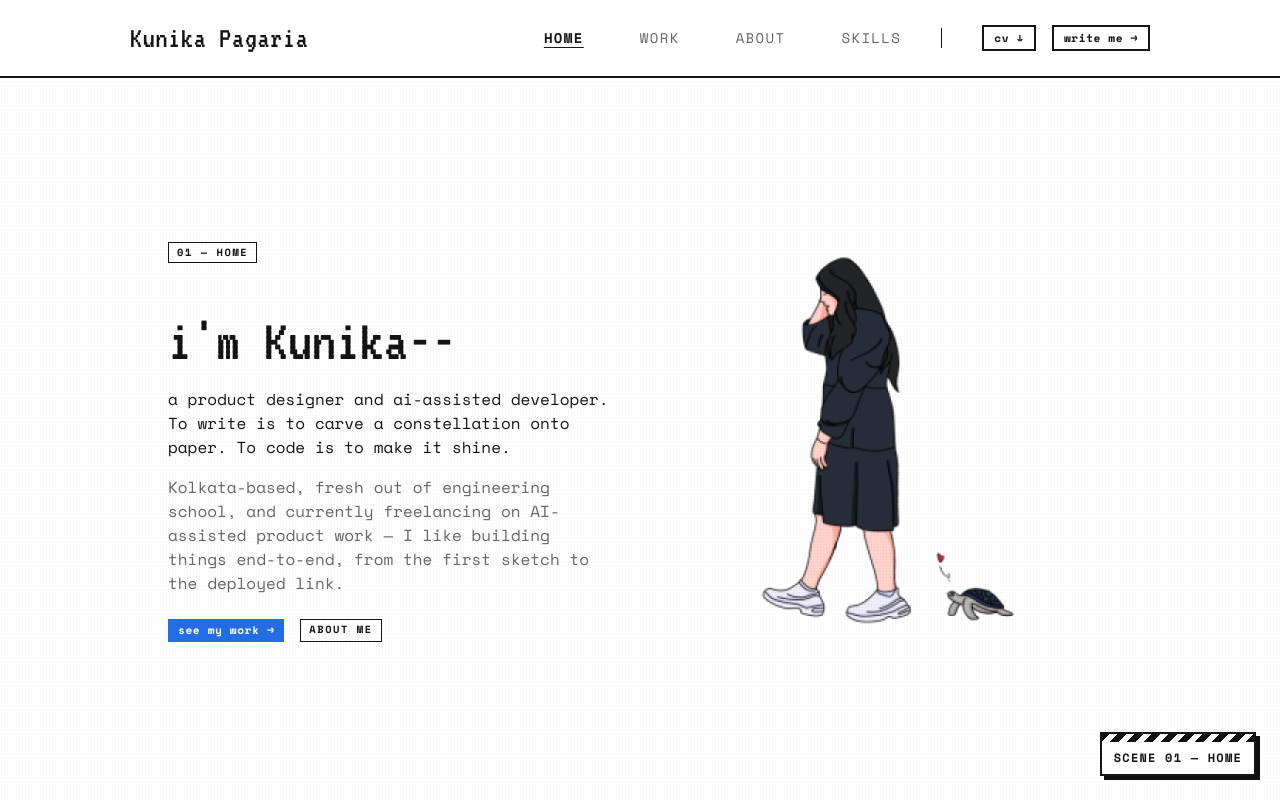
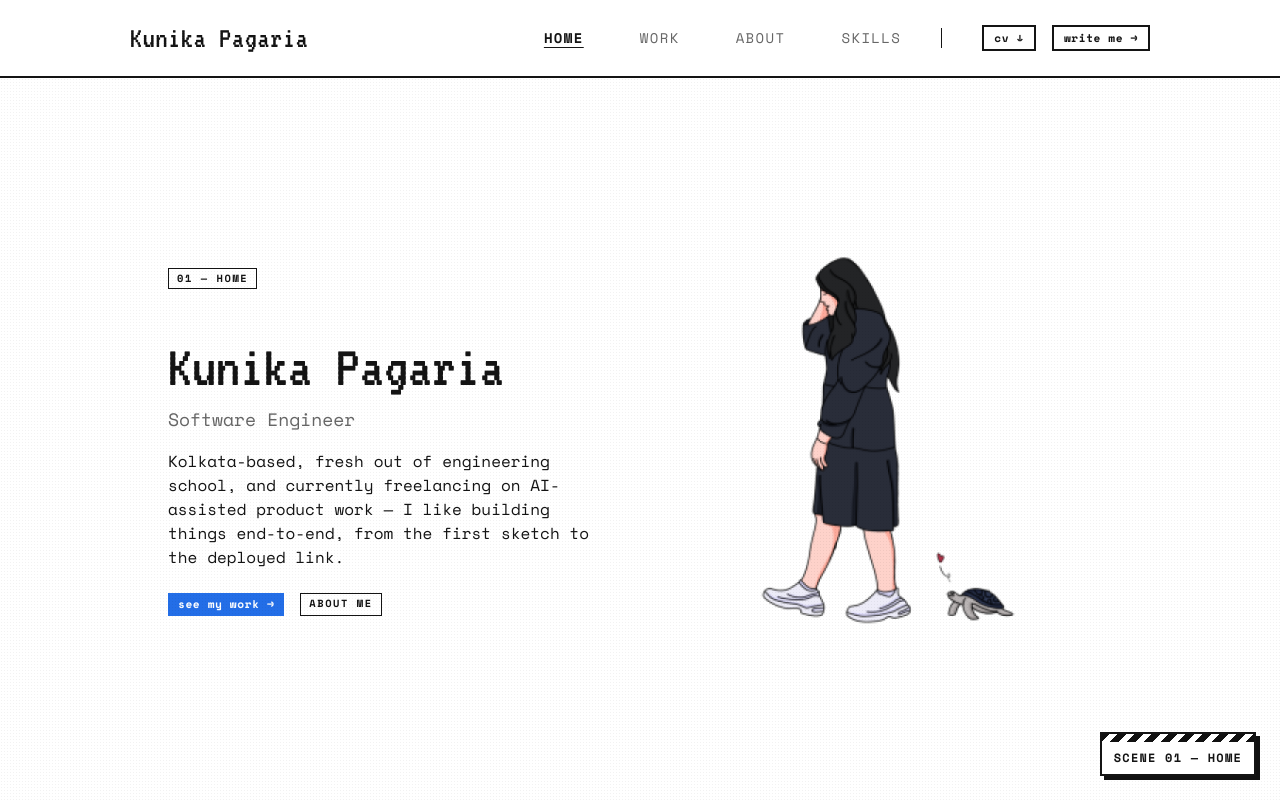
Before and after one commit to kunikapagaria-lab/kunika_portfolio_, a React (Vite) app: page / in a window 1280 px wide. Shown: the top 802 px of the page. Built offline with nearby package versions, Linux system fonts and the light colour scheme; no server answers.

Commit message:
Simplify home page header to name / role / bio
Replace the "i'm Kunika--" styled intro and the "a X and Y. {tagline}"
sentence with three plain lines: full name, role, then the Sanity
short bio as-is. Role is now a single "Software Engineer" instead of
the two-item list.

```diff
--- a/src/pages/Home.tsx
+++ b/src/pages/Home.tsx
@@ -3,17 +3,14 @@ import kunikaIllustration from "../assets/kunika-colour-pixel.png";
 
 export default function Home() {
   const { site } = usePortfolioData();
-  const firstName = site.name.split(" ")[0];
 
   return (
     <div className="max-w-[1100px] mx-auto px-6 md:px-10 py-16 md:py-24 grid grid-cols-1 md:grid-cols-2 gap-12 items-center">
       <div>
         <span className="panel-label mb-6">01 — Home</span>
-        <h1 className="font-display text-5xl md:text-6xl leading-tight mt-6 mb-4">i'm {firstName}--</h1>
-        <p className="text-sm md:text-base leading-relaxed mb-4 max-w-md">
-          a {site.roles.join(" and ").toLowerCase()}. {site.tagline}
-        </p>
-        <p className="text-sm md:text-base text-muted leading-relaxed mb-6 max-w-md">{site.shortBio}</p>
+        <h1 className="font-display text-5xl md:text-6xl leading-tight mt-6 mb-2">{site.name}</h1>
+        <p className="font-body text-base md:text-lg text-muted mb-4">{site.roles.join(" · ")}</p>
+        <p className="text-sm md:text-base leading-relaxed mb-6 max-w-md">{site.shortBio}</p>
         <div className="flex flex-wrap gap-4">
           <a href="#work" className="tag-bar bg-accent">
             see my work →
--- a/src/siteData.ts
+++ b/src/siteData.ts
@@ -1,7 +1,7 @@
 export const site = {
   name: "Kunika Pagaria",
   initials: "KP",
-  roles: ["Product Designer", "AI-Assisted Developer"],
+  roles: ["Software Engineer"],
   tagline: "To write is to carve a constellation onto paper. To code is to make it shine.",
   shortBio:
     "Kolkata-based, fresh out of engineering school, and currently freelancing on AI-assisted product work — I like building things end-to-end, from the first sketch to the deployed link.",
```
